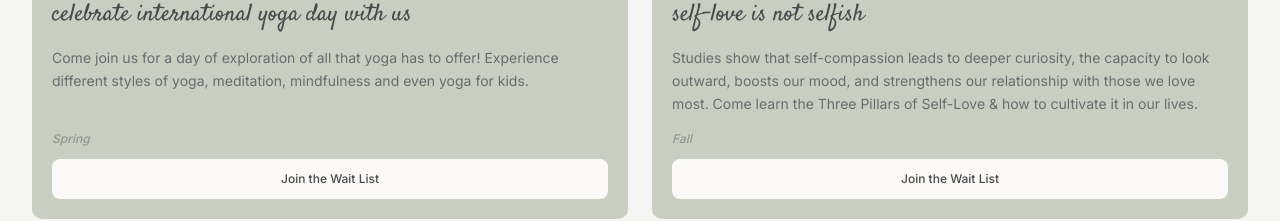
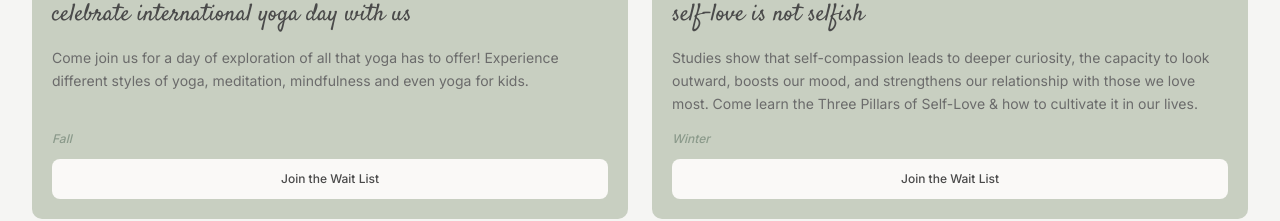
Before and after one commit to datathink/restymc, a React (Vite) app: page / in a window 1280 px wide. Shown: the part 2540-2761 px from the top of the page. Built offline with nearby package versions, Linux system fonts and the light colour scheme; a web font is replaced by a local one.

Commit message:
Update content.ts

```diff
--- a/src/data/content.ts
+++ b/src/data/content.ts
@@ -72,7 +72,7 @@ export const workshops = [
         title: "celebrate international yoga day with us",
         description:
             "Come join us for a day of exploration of all that yoga has to offer! Experience different styles of yoga, meditation, mindfulness and even yoga for kids.",
-        season: "Spring",
+        season: "Fall",
         link: "https://momence.com/dashboard/intake-form/2wj3A1oO8O",
     },
     {
@@ -80,7 +80,7 @@ export const workshops = [
         title: "self-love is not selfish",
         description:
             "Studies show that self-compassion leads to deeper curiosity, the capacity to look outward, boosts our mood, and strengthens our relationship with those we love most. Come learn the Three Pillars of Self-Love & how to cultivate it in our lives.",
-        season: "Fall",
+        season: "Winter",
         link: "https://momence.com/dashboard/intake-form/PlXwRyE81G",
     },
 ];
```
